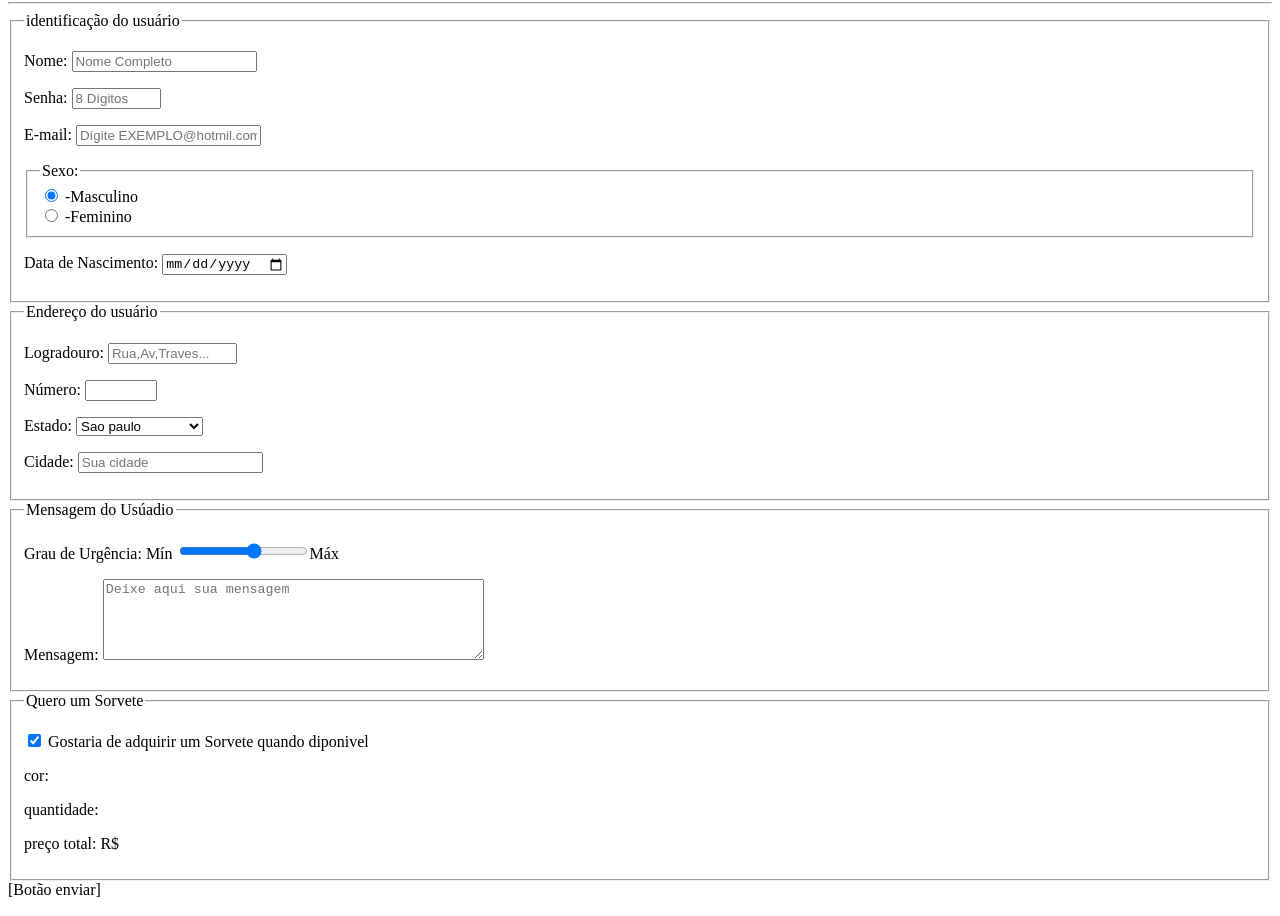
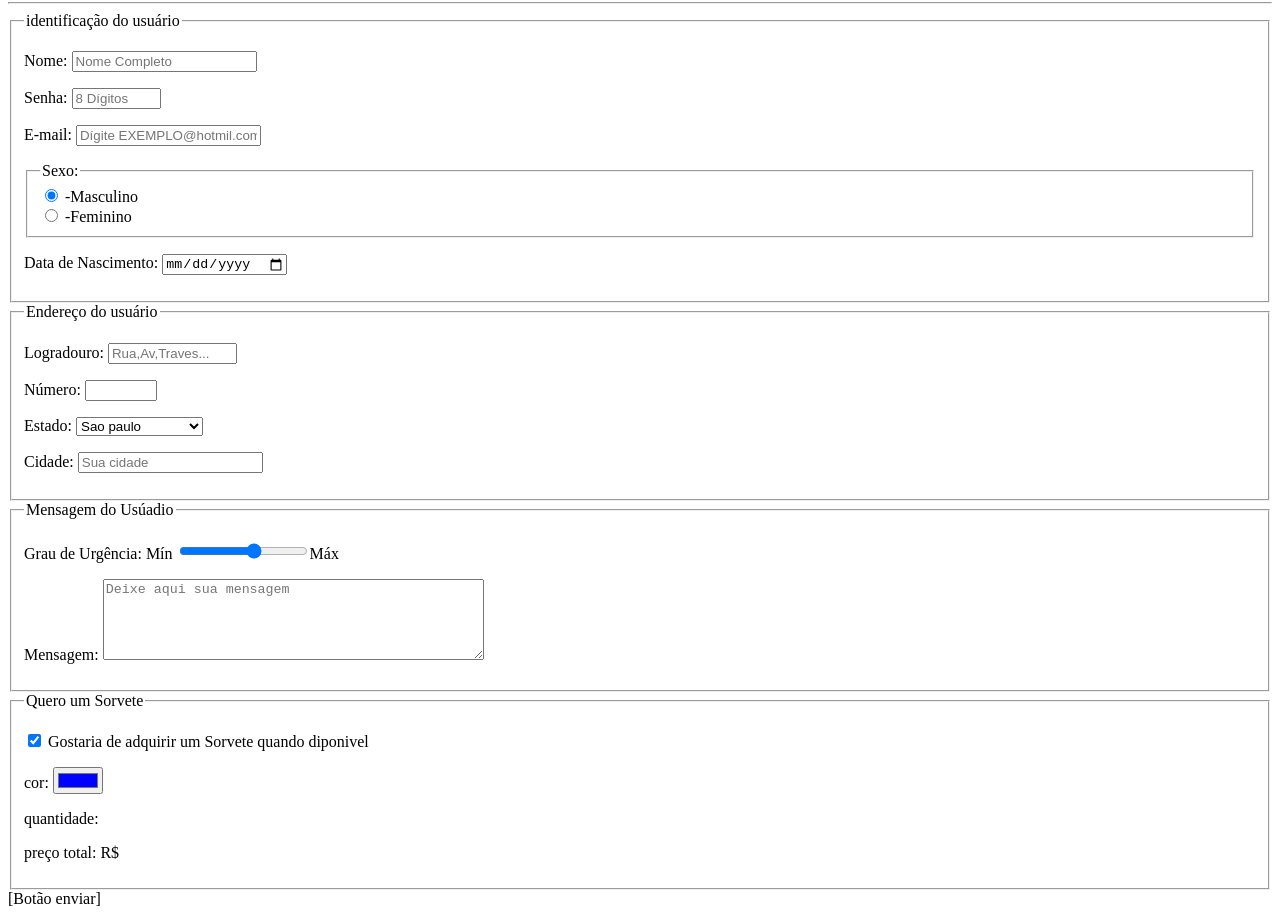
Before and after one commit to Caique215/Formulario-rio-de-cadastro, a plain HTML site: page index.html in a window 1280 px wide. Shown: the part 78-994 px from the top of the page. Drawn offline with Linux system fonts and the light colour scheme.

Commit message:
Commit linha 66 add

```diff
--- a/index.html
+++ b/index.html
@@ -62,7 +62,8 @@
    <fieldset id="pedido"> <legend> Quero um Sorvete</legend>
        <p><input type="checkbox" name="tPed" id="cPed" checked/>
        <label for="cPed">Gostaria de adquirir um Sorvete quando diponivel</label> </p>
-      <p> <label for="cCor">  cor:</label></p>
+      <p> <label for="cCor">  cor:</label>
+       <input type="color" name="tCor" id="cCor" value="#0000FF"></p>
         <p><label for="cQtd"> quantidade:</label></p>
       <p> <label for="cTot"> preço total: R$</label></p>   </fieldset>
 
```
